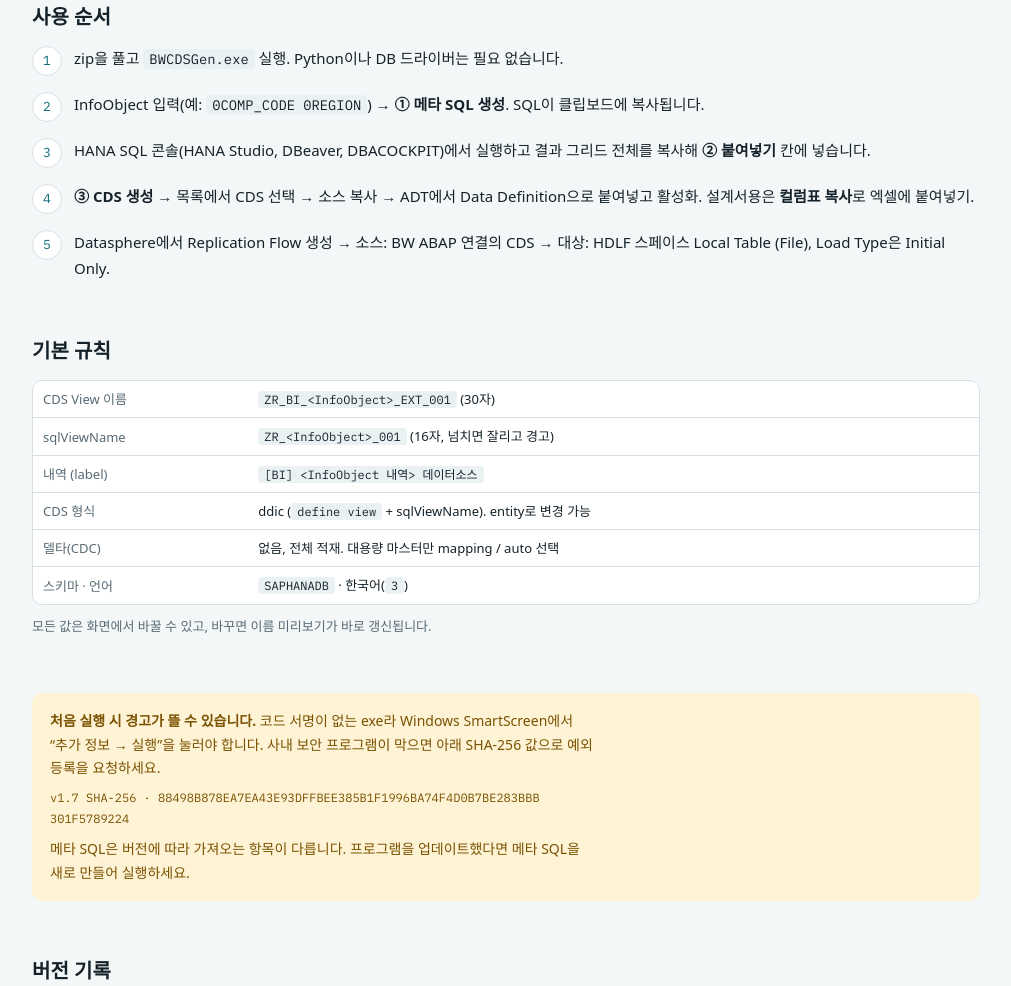
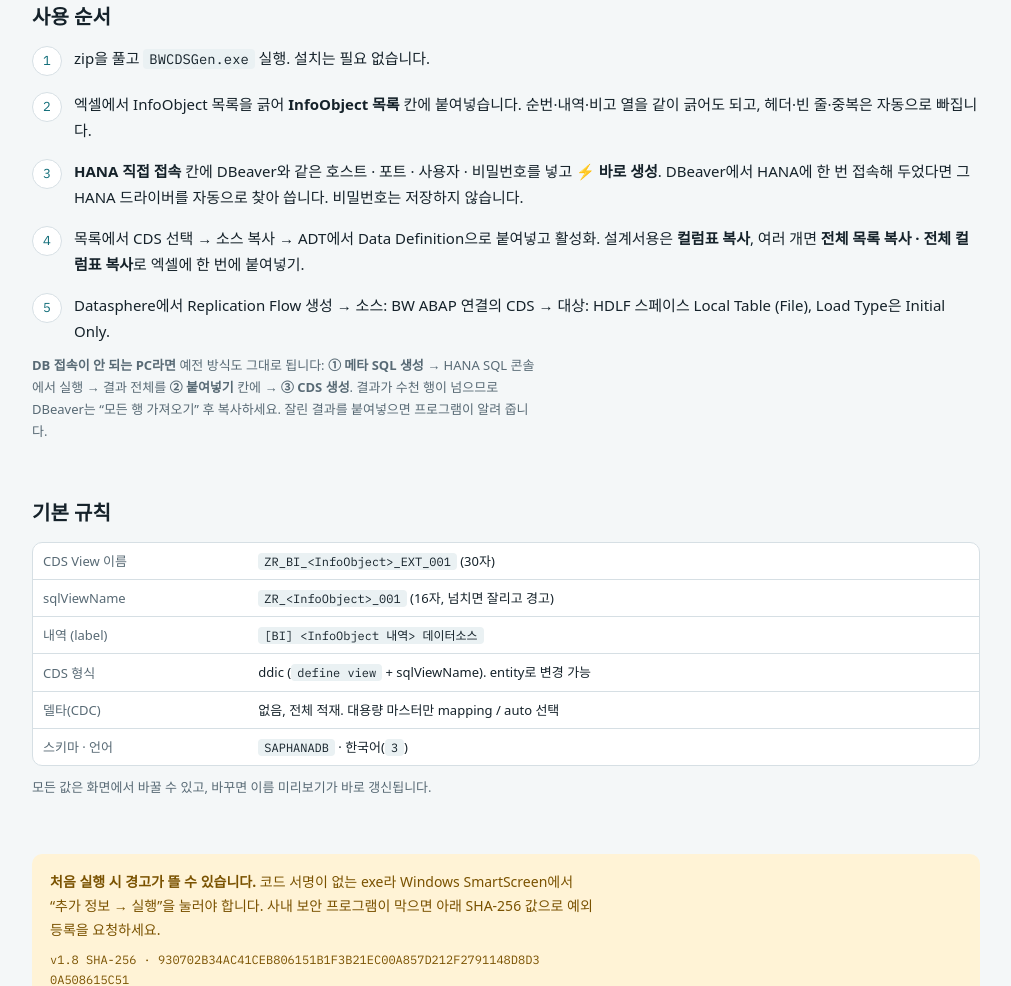
Before and after one commit to SeongTaekLee/bwcdsgen-release, a plain HTML site: page index.html in a window 1280 px wide. Shown: the part 1814-2800 px from the top of the page, without its empty margins (134-1145 px from the left). Drawn offline with Linux system fonts and the light colour scheme; a web font is replaced by a local one.

Commit message:
v1.8: HANA 직접 접속, 엑셀 목록 붙여넣기, 대량 생성
Co-Authored-By: Claude Opus 5.5 <noreply@anthropic.com>

```diff
--- a/index.html
+++ b/index.html
@@ -141,14 +141,14 @@ footer { border-top: 1px solid var(--line); padding-top: 18px; font-size: 12px;
         <svg viewBox="0 0 24 24" fill="none" stroke="currentColor" stroke-width="2.2" stroke-linecap="round" stroke-linejoin="round" aria-hidden="true"><path d="M12 3v12"/><path d="m7 10 5 5 5-5"/><path d="M5 21h14"/></svg>
         최신 버전 다운로드
       </a>
-      <div class="meta">v1.7 · 10.4 MB · Windows 10/11 64bit · 설치 불필요<br>
+      <div class="meta">v1.8 · 10.4 MB · Windows 10/11 64bit · 설치 불필요<br>
         <a href="https://github.com/SeongTaekLee/bwcdsgen-release/releases">이전 버전과 변경 내역</a></div>
     </div>
   </header>
 
   <figure>
-    <div class="shot"><img src="assets/gui-cds.png" width="1280" height="820" alt="BWCDSGen 화면: 위쪽에 InfoObject 입력과 옵션, 가운데 메타 SQL과 결과 붙여넣기 칸, 아래쪽에 생성된 CDS View 목록과 DDL 소스"></div>
-    <figcaption>InfoObject를 넣고 메타 SQL을 만들고, HANA 결과를 붙여넣으면 CDS View 목록과 소스가 나옵니다.</figcaption>
+    <div class="shot"><img src="assets/gui-cds.png" width="1280" height="820" alt="BWCDSGen 화면: 위쪽에 엑셀에서 붙여넣은 InfoObject 목록과 옵션, HANA 직접 접속 칸, 아래쪽에 생성된 CDS View 목록과 DDL 소스"></div>
+    <figcaption>엑셀에서 InfoObject 목록을 긁어 붙여넣고 <b>⚡ 바로 생성</b>을 누르면 CDS View 목록과 소스가 나옵니다. 수백 개도 한 번에 됩니다.</figcaption>
   </figure>
 
   <section aria-labelledby="out-title">
@@ -204,12 +204,13 @@ where p.objvers = 'A'</pre>
   <section aria-labelledby="use-title">
     <h2 id="use-title">사용 순서</h2>
     <ol class="steps">
-      <li><div>zip을 풀고 <span class="k">BWCDSGen.exe</span> 실행. Python이나 DB 드라이버는 필요 없습니다.</div></li>
-      <li><div>InfoObject 입력(예: <span class="k">0COMP_CODE 0REGION</span>) → <b>① 메타 SQL 생성</b>. SQL이 클립보드에 복사됩니다.</div></li>
-      <li><div>HANA SQL 콘솔(HANA Studio, DBeaver, DBACOCKPIT)에서 실행하고 결과 그리드 전체를 복사해 <b>② 붙여넣기</b> 칸에 넣습니다.</div></li>
-      <li><div><b>③ CDS 생성</b> → 목록에서 CDS 선택 → 소스 복사 → ADT에서 Data Definition으로 붙여넣고 활성화. 설계서용은 <b>컬럼표 복사</b>로 엑셀에 붙여넣기.</div></li>
+      <li><div>zip을 풀고 <span class="k">BWCDSGen.exe</span> 실행. 설치는 필요 없습니다.</div></li>
+      <li><div>엑셀에서 InfoObject 목록을 긁어 <b>InfoObject 목록</b> 칸에 붙여넣습니다. 순번·내역·비고 열을 같이 긁어도 되고, 헤더·빈 줄·중복은 자동으로 빠집니다.</div></li>
+      <li><div><b>HANA 직접 접속</b> 칸에 DBeaver와 같은 호스트 · 포트 · 사용자 · 비밀번호를 넣고 <b>⚡ 바로 생성</b>. DBeaver에서 HANA에 한 번 접속해 두었다면 그 HANA 드라이버를 자동으로 찾아 씁니다. 비밀번호는 저장하지 않습니다.</div></li>
+      <li><div>목록에서 CDS 선택 → 소스 복사 → ADT에서 Data Definition으로 붙여넣고 활성화. 설계서용은 <b>컬럼표 복사</b>, 여러 개면 <b>전체 목록 복사 · 전체 컬럼표 복사</b>로 엑셀에 한 번에 붙여넣기.</div></li>
       <li><div>Datasphere에서 Replication Flow 생성 → 소스: BW ABAP 연결의 CDS → 대상: HDLF 스페이스 Local Table (File), Load Type은 Initial Only.</div></li>
     </ol>
+    <p class="meta" style="margin-top:10px"><b>DB 접속이 안 되는 PC라면</b> 예전 방식도 그대로 됩니다: <b>① 메타 SQL 생성</b> → HANA SQL 콘솔에서 실행 → 결과 전체를 <b>② 붙여넣기</b> 칸에 → <b>③ CDS 생성</b>. 결과가 수천 행이 넘으므로 DBeaver는 “모든 행 가져오기” 후 복사하세요. 잘린 결과를 붙여넣으면 프로그램이 알려 줍니다.</p>
   </section>
 
   <section aria-labelledby="rule-title">
@@ -231,13 +232,14 @@ where p.objvers = 'A'</pre>
 
   <div class="note" role="note">
     <p><b>처음 실행 시 경고가 뜰 수 있습니다.</b> 코드 서명이 없는 exe라 Windows SmartScreen에서 “추가 정보 → 실행”을 눌러야 합니다. 사내 보안 프로그램이 막으면 아래 SHA-256 값으로 예외 등록을 요청하세요.</p>
-    <p class="hash">v1.7 SHA-256 · 88498B878EA7EA43E93DFFBEE385B1F1996BA74F4D0B7BE283BBB301F5789224</p>
+    <p class="hash">v1.8 SHA-256 · 930702B34AC41CEB806151B1F3B21EC00A857D212F2791148D8D30A508615C51</p>
     <p>메타 SQL은 버전에 따라 가져오는 항목이 다릅니다. 프로그램을 업데이트했다면 메타 SQL을 새로 만들어 실행하세요.</p>
   </div>
 
   <section aria-labelledby="log-title">
     <h2 id="log-title">버전 기록</h2>
     <ul class="log">
+      <li><b>v1.8</b><span>HANA 직접 접속 + ⚡ 바로 생성, 엑셀 목록 붙여넣기, 수백 개 일괄 생성(전체 목록 · 전체 컬럼표), 잘린 붙여넣기 감지</span></li>
       <li><b>v1.7</b><span>컬럼표 is_key · is_not_null을 Y/N으로, spec은 빈 칸</span></li>
       <li><b>v1.6</b><span>데이터스피어 설계서용 컬럼표 추가 (엑셀 붙여넣기 / CSV)</span></li>
       <li><b>v1.5</b><span>CDS 내역을 [BI] &lt;InfoObject 내역&gt; 데이터소스로</span></li>
@@ -249,7 +251,7 @@ where p.objvers = 'A'</pre>
   </section>
 
   <footer>
-    <span>BWCDSGen · 메타 테이블 DD02L, DD03L, RSDIOBJ, RSDIOBJT, RSDCHA 기반 · 읽기 전용 SQL만 생성합니다</span>
+    <span>BWCDSGen · 메타 테이블 DD02L, DD03L, RSDIOBJ, RSDIOBJT, RSDCHA 기반 · 읽기 전용 조회만 합니다</span>
     <a href="https://github.com/SeongTaekLee/bwcdsgen-release/releases">Releases</a>
   </footer>
 </main>
```
Also changed, not shown: assets/gui-cds.png.
